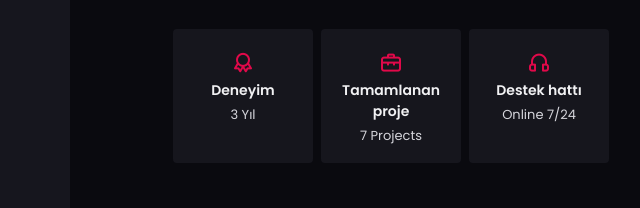
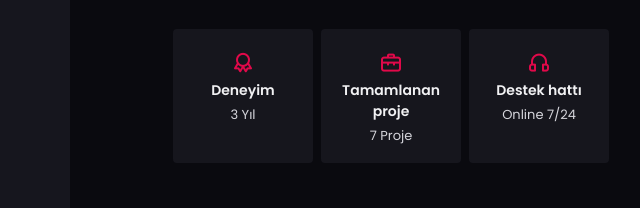
Before and after one commit to FBmarko/FBmarko.github, a plain HTML site: page index.html in a window 1280 px wide. Shown: the part 1164-1372 px from the top of the page, 549-1189 px from the left. Drawn offline with nearby package versions, Linux system fonts and the light colour scheme.

Commit message:
asdsadas

```diff
--- a/index.html
+++ b/index.html
@@ -149,7 +149,7 @@
               <div class="about__box">
                 <i class="uil uil-suitcase-alt about__icon"></i>
                 <h3 class="about__title">Tamamlanan proje</h3>
-                <span class="about__subtitle">7 Projects</span>
+                <span class="about__subtitle">7 Proje</span>
               </div>
 
               <div class="about__box">
```
